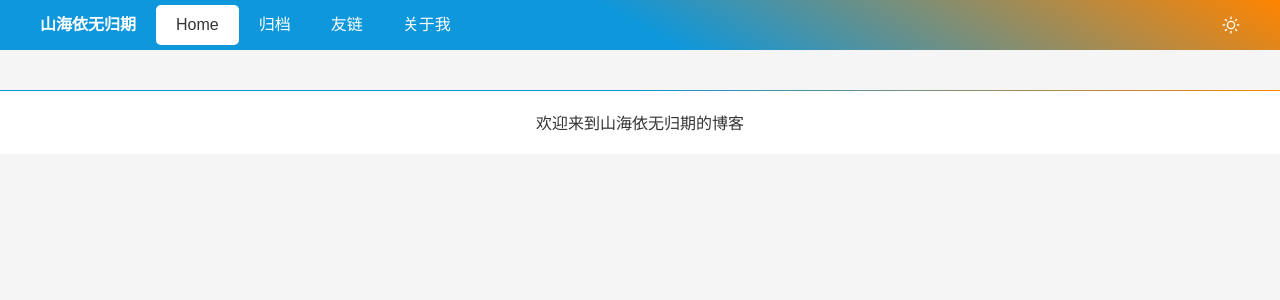
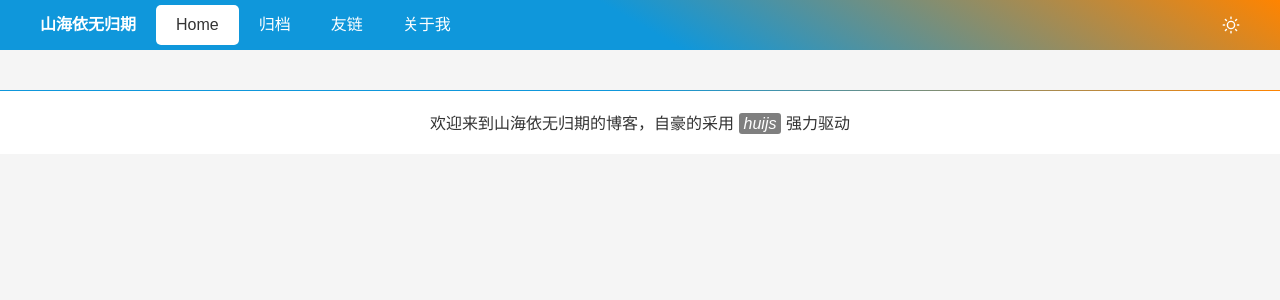
Before and after one commit to wenkm/gujiwuqing, a Vue app: page /about in a window 1280 px wide. Shown: the top 300 px of the page. Built offline with nearby package versions, Linux system fonts and the light colour scheme; no server answers.

Commit message:
add huijs

```diff
--- a/src/components/fr-footer.vue
+++ b/src/components/fr-footer.vue
@@ -1,6 +1,6 @@
 <template>
     <footer id="footer">
-        <div class="welcome">欢迎来到{{config.SITE_NAME}}的博客</div>
+        <div class="welcome">欢迎来到{{config.SITE_NAME}}的博客，自豪的采用 <em>huijs</em> 强力驱动</div>
     </footer>
 </template>
 <script setup>
--- a/src/style/global.less
+++ b/src/style/global.less
@@ -279,6 +279,12 @@ a{
         height: 1px;
         background: linear-gradient(to right, var(--primary) 50%, var(--secondary) 100%);
     }
+    em{
+        background: rgba(0, 0, 0, 0.5);
+        padding: 2px 5px;
+        border-radius: 3px;
+        color: #fff;
+    }
 }
 .ink{
     position: relative;
--- a/src/views/about.vue
+++ b/src/views/about.vue
@@ -9,7 +9,7 @@
         <template v-for="info in infos">
             <h2 class="ani ink"><span>{{ info.title }}</span></h2>
             <div class="content">
-                <p class="ani" v-for="item in info.content"><span>{{ item }}</span></p>
+                <p class="ani" v-for="item in info.content"><span v-html="item"></span></p>
             </div>
         </template>
     </div>
@@ -25,7 +25,7 @@ const infos = [
             `昵称：${config.NICK_NAME}`,
             `座右铭：${config.MOTTO}`,
             `码云：${config.GITEE}`,
-            `Github：${config.GITHUB}`,
+            `Github：${config.GITHUB} <a href="${config.GITHUB}">#</a>`,
             `邮箱：${config.EMAIL}`,
             `籍贯：${config.HOMETOWN}`,
             `现居：${config.CURRENT_ADDRESS}`,
```
